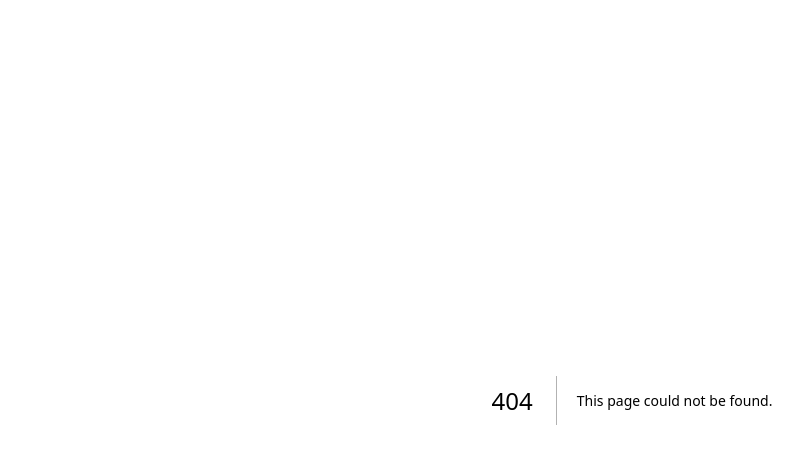
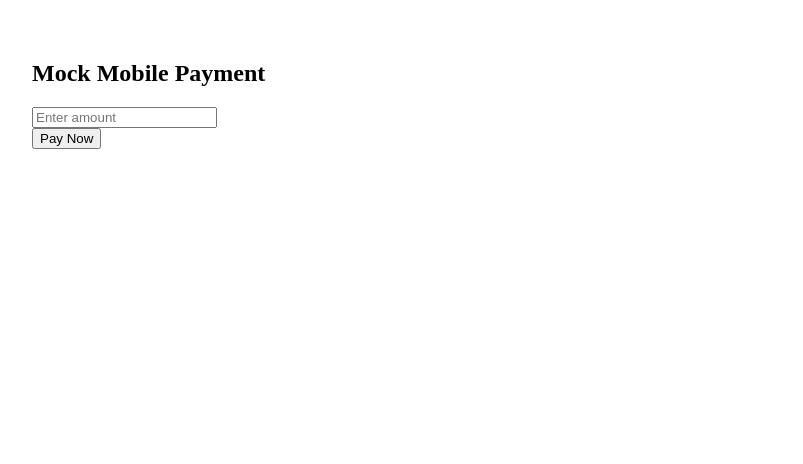
Before and after one commit to gritcoin-landing/konectfundi-frontend4, a Next.js app: page /payment in a window 1280 px wide. Before the commit this address had no page. Shown: the top 464 px of the page, without its empty margins (8-811 px from the left). Built offline with nearby package versions, Linux system fonts and the light colour scheme.

Commit message:
Create index.js

```diff
--- /dev/null
+++ b/pages/payment/index.js
@@ -0,0 +1,39 @@
+import { useState } from 'react';
+
+export default function PaymentPage() {
+  const [paid, setPaid] = useState(false);
+  const [commission, setCommission] = useState(0);
+  const [amount, setAmount] = useState('');
+
+  const handlePayment = (e) => {
+    e.preventDefault();
+    const value = parseFloat(amount);
+    if (isNaN(value)) return alert("Enter valid amount");
+    const commissionValue = value * 0.07;
+    setCommission(commissionValue.toFixed(2));
+    setPaid(true);
+  };
+
+  return (
+    <div style={{ padding: '2rem' }}>
+      <h2>Mock Mobile Payment</h2>
+      <form onSubmit={handlePayment}>
+        <input
+          type="number"
+          placeholder="Enter amount"
+          value={amount}
+          onChange={(e) => setAmount(e.target.value)}
+        /><br />
+        <button type="submit">Pay Now</button>
+      </form>
+
+      {paid && (
+        <div style={{ marginTop: '1rem' }}>
+          <p>✅ Payment Successful</p>
+          <p>📉 Konectfundi Commission: <strong>{commission} TZS</strong></p>
+          <p>🎉 Fundi will be paid the remaining amount after service completion.</p>
+        </div>
+      )}
+    </div>
+  );
+}
```
